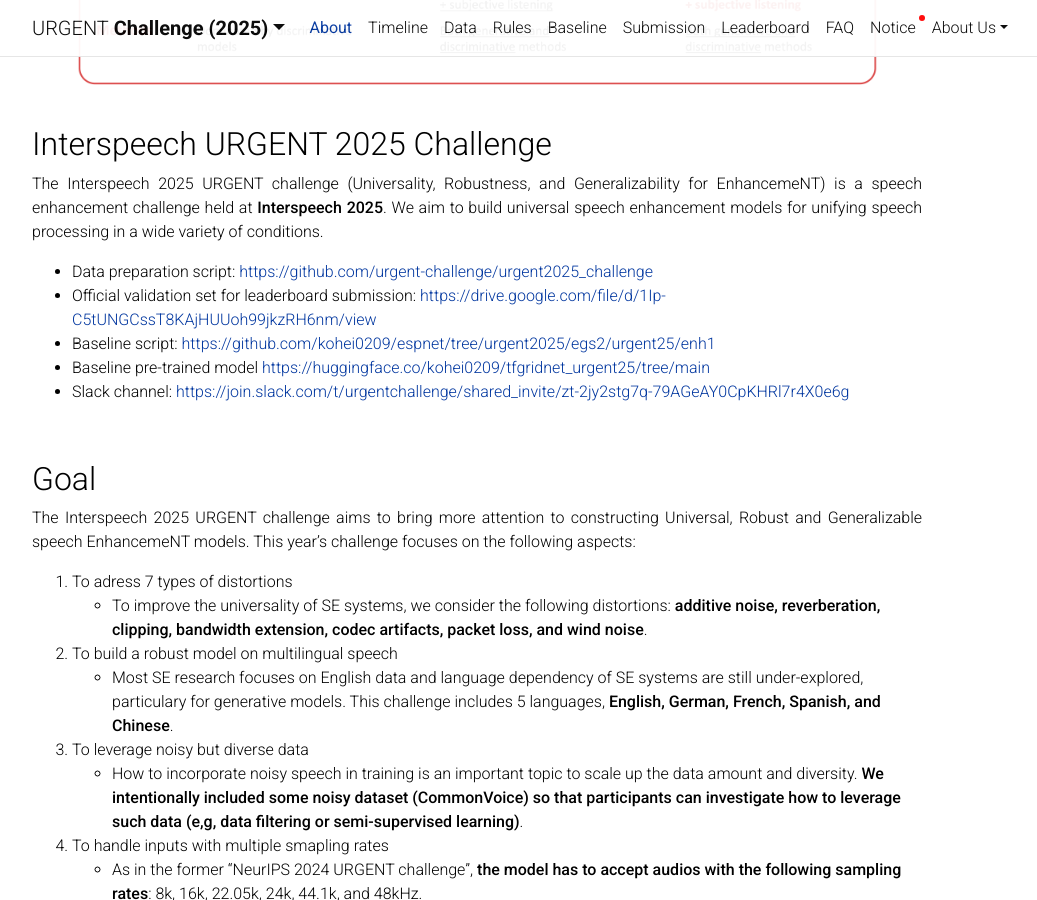
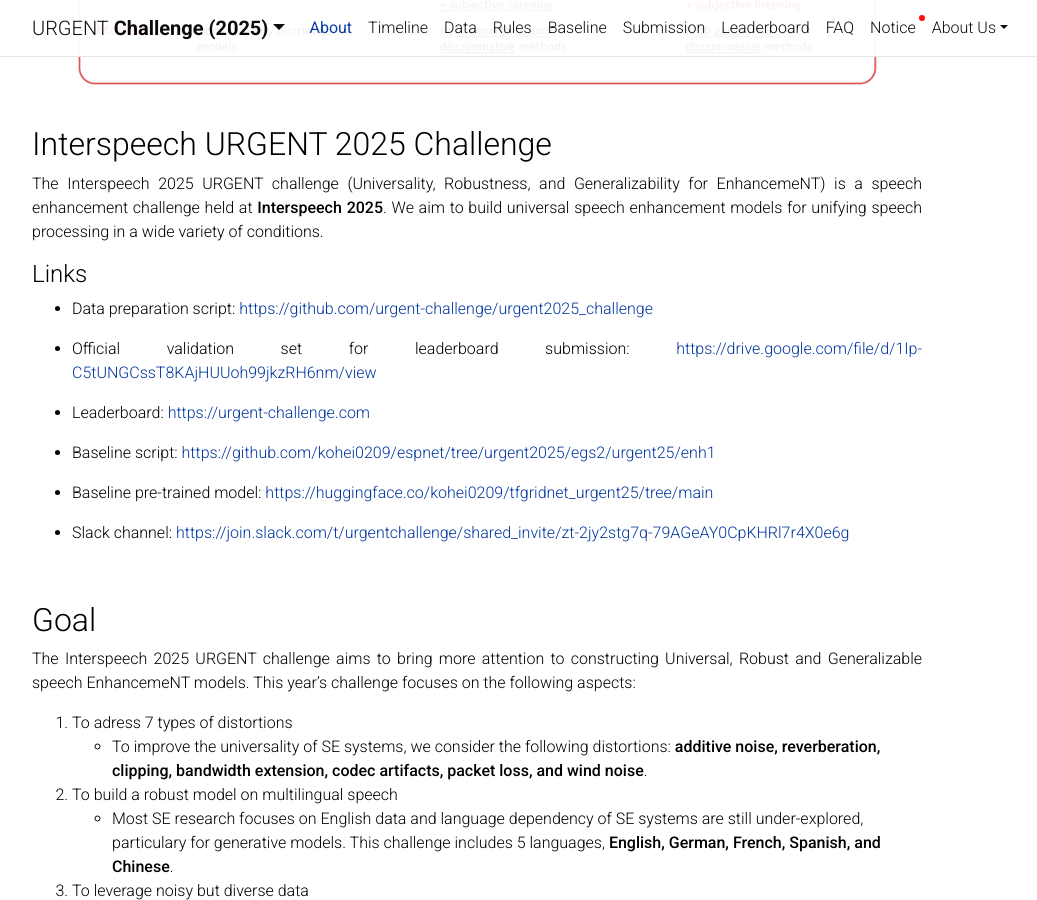
Before and after one commit to urgent-challenge/urgent2025, a Jekyll site: the page built from _pages/about.md, in a window 1280 px wide and 900 px high, scrolled down 400 px. Shown: the whole window, without its empty margins (163-1200 px from the left). Built offline with Jekyll 4.4.1, drawn with Linux system fonts in a browser that asks for light colours; comment, search, counter and statistics services are not loaded; a style sheet for code colours, icons or effects is not loaded.

Commit message:
leaderboard link, layout

```diff
--- a/_pages/about.md
+++ b/_pages/about.md
@@ -43,11 +43,21 @@
 
 The Interspeech 2025 URGENT challenge (Universality, Robustness, and Generalizability for EnhancemeNT) is a speech enhancement challenge held at [**Interspeech 2025**](https://www.interspeech2025.org/home). We aim to build universal speech enhancement models for unifying speech processing in a wide variety of conditions.
 
+
+#### Links
+
 - Data preparation script: [https://github.com/urgent-challenge/urgent2025_challenge](https://github.com/urgent-challenge/urgent2025_challenge)
+
 - Official validation set for leaderboard submission: [https://drive.google.com/file/d/1Ip-C5tUNGCssT8KAjHUUoh99jkzRH6nm/view](https://drive.google.com/file/d/1Ip-C5tUNGCssT8KAjHUUoh99jkzRH6nm/view)
+
+- Leaderboard: [https://urgent-challenge.com](https://urgent-challenge.com)
+
 - Baseline script: [https://github.com/kohei0209/espnet/tree/urgent2025/egs2/urgent25/enh1](https://github.com/kohei0209/espnet/tree/urgent2025/egs2/urgent25/enh1)
-- Baseline pre-trained model [https://huggingface.co/kohei0209/tfgridnet_urgent25/tree/main](https://huggingface.co/kohei0209/tfgridnet_urgent25/tree/main)
+
+- Baseline pre-trained model: [https://huggingface.co/kohei0209/tfgridnet_urgent25/tree/main](https://huggingface.co/kohei0209/tfgridnet_urgent25/tree/main)
+
 - Slack channel: [https://join.slack.com/t/urgentchallenge/shared_invite/zt-2jy2stg7q-79AGeAY0CpKHRl7r4X0e6g](https://join.slack.com/t/urgentchallenge/shared_invite/zt-2jy2stg7q-79AGeAY0CpKHRl7r4X0e6g)
+
 
 <br>
 
```
